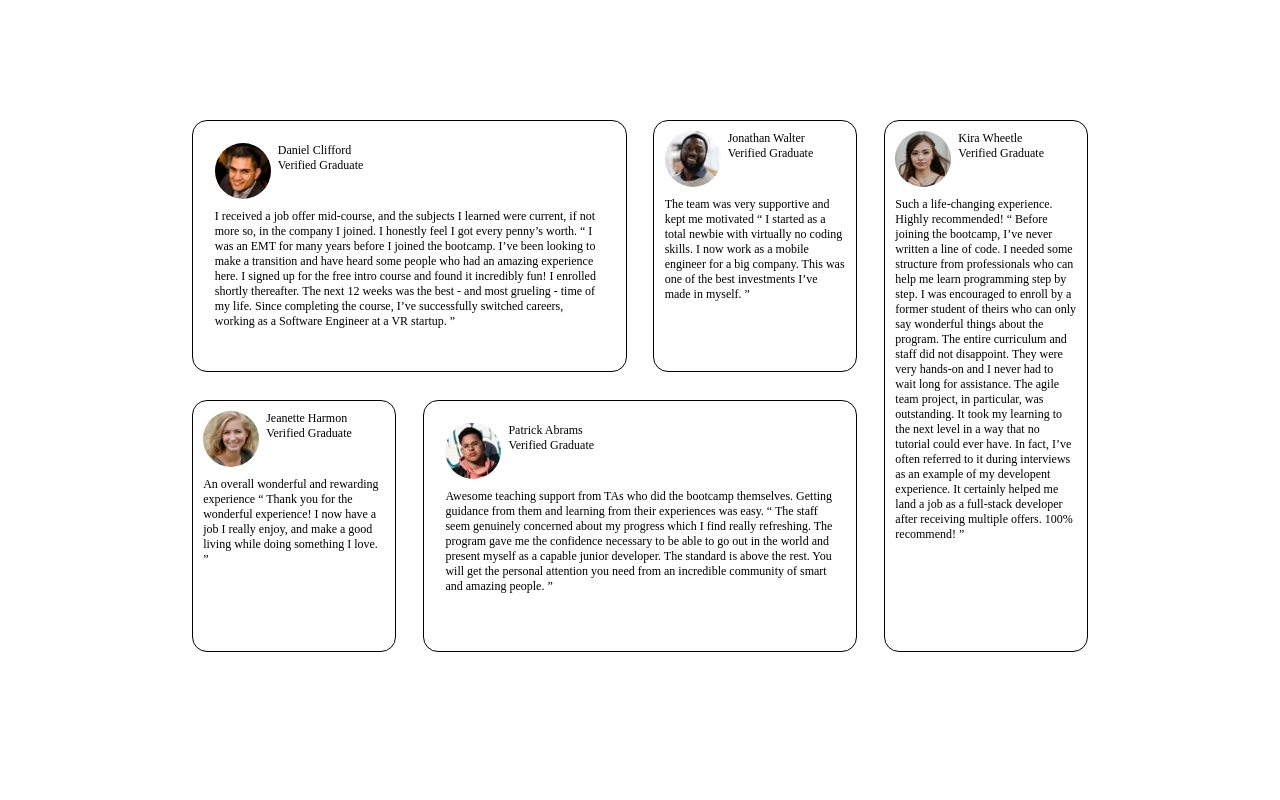
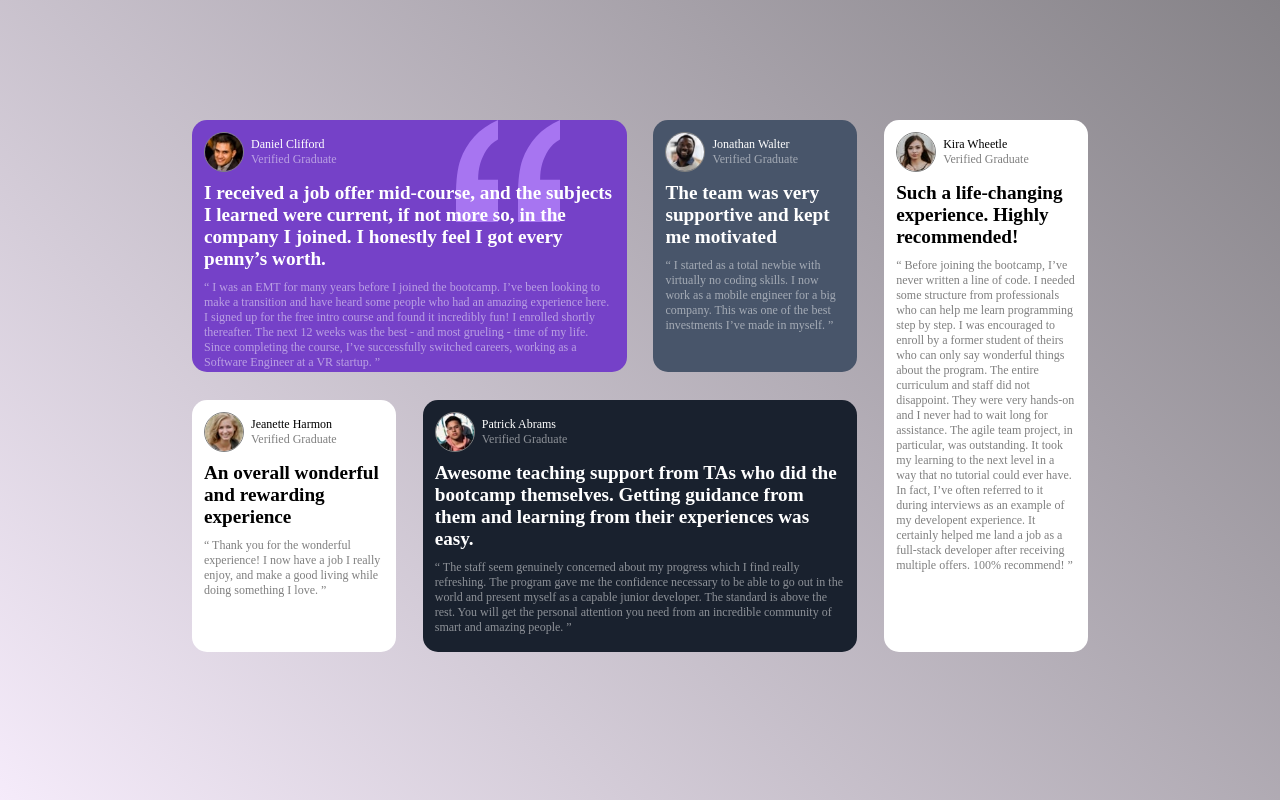
Before and after one commit to guusteak/grid, a plain HTML site: page index.html in a window 1280 px wide. Drawn offline with Linux system fonts and the light colour scheme.

Commit message:
add scroll property

```diff
--- a/index.html
+++ b/index.html
@@ -17,33 +17,43 @@
       <header class="header">
         <img src="images/image-daniel.jpg" alt="zanetka">
         <div class="header-right">
-          Daniel Clifford<br>
-          Verified Graduate
+          Daniel Clifford
+          <span>Verified Graduate</span>
         </div>
       </header>
 
+      <div class="text">
+        <span class="intro">
           I received a job offer mid-course, and the subjects I learned were current, if not more so,
           in the company I joined. I honestly feel I got every penny’s worth.
+        </span>
 
+        <p class="text-bottom">
           “ I was an EMT for many years before I joined the bootcamp. I’ve been looking to make a
           transition and have heard some people who had an amazing experience here. I signed up
           for the free intro course and found it incredibly fun! I enrolled shortly thereafter.
           The next 12 weeks was the best - and most grueling - time of my life. Since completing
           the course, I’ve successfully switched careers, working as a Software Engineer at a VR startup. ”
+        </p>
+      </div>
     </section>
     <section class="opinion second">
       <header class="header">
         <img src="images/image-jonathan.jpg" alt="zanetka">
         <div class="header-right">
           Jonathan Walter<br>
-          Verified Graduate
+          <span>Verified Graduate</span>
         </div>
       </header>
 
-      The team was very supportive and kept me motivated
+      <div class="text">
+        <span class="intro">The team was very supportive and kept me motivated</span>
 
+        <p class="text-bottom">
           “ I started as a total newbie with virtually no coding skills. I now work as a mobile engineer
           for a big company. This was one of the best investments I’ve made in myself. ”
+        </p>
+      </div>
 
     </section>
     <section class="opinion fourth">
@@ -51,14 +61,18 @@
         <img src="images/image-jeanette.jpg" alt="zanetka">
         <div class="header-right">
           Jeanette Harmon<br>
-          Verified Graduate
+          <span>Verified Graduate</span>
         </div>
       </header>
 
-      An overall wonderful and rewarding experience
+      <div class="text">
+        <span class="intro">An overall wonderful and rewarding experience</span>
 
+        <p class="text-bottom">
           “ Thank you for the wonderful experience! I now have a job I really enjoy, and make a good living
           while doing something I love. ”
+        </p>
+      </div>
 
     </section>
     <section class="opinion fifth">
@@ -66,17 +80,23 @@
         <img src="images/image-patrick.jpg" alt="zanetka">
         <div class="header-right">
           Patrick Abrams<br>
-          Verified Graduate
+          <span>Verified Graduate</span>
         </div>
       </header>
 
+      <div class="text">
+        <span class="intro">
           Awesome teaching support from TAs who did the bootcamp themselves. Getting guidance from them and
           learning from their experiences was easy.
+        </span>
 
+        <p class="text-bottom">
           “ The staff seem genuinely concerned about my progress which I find really refreshing. The program
           gave me the confidence necessary to be able to go out in the world and present myself as a capable
           junior developer. The standard is above the rest. You will get the personal attention you need from
           an incredible community of smart and amazing people. ”
+        </p>
+      </div>
 
     </section>
     <section class="opinion third">
@@ -84,12 +104,14 @@
         <img src="images/image-kira.jpg" alt="zanetka">
         <div class="header-right">
           Kira Wheetle<br>
-          Verified Graduate
+          <span>Verified Graduate</span>
         </div>
       </header>
 
-      Such a life-changing experience. Highly recommended!
+      <div class="text">
+        <span class="intro">Such a life-changing experience. Highly recommended!</span>
 
+        <p class="text-bottom">
           “ Before joining the bootcamp, I’ve never written a line of code. I needed some structure from
           professionals who can help me learn programming step by step. I was encouraged to enroll by a former
           student of theirs who can only say wonderful things about the program. The entire curriculum and staff
@@ -98,6 +120,8 @@
           could ever have. In fact, I’ve often referred to it during interviews as an example of my developent
           experience. It certainly helped me land a job as a full-stack developer after receiving multiple offers.
           100% recommend! ”
+        </p>
+      </div>
 
     </section>
 
--- a/styles.css
+++ b/styles.css
@@ -15,6 +15,7 @@ body{
     display: flex;
     align-items: center;
     justify-content: center;
+    background: linear-gradient(45deg, #f5ebfa, #858287);
 }
 
 .container{
@@ -23,51 +24,89 @@ body{
     display: grid;
     grid-template-rows: 45% 5% 45%;
     grid-template-columns: 1fr 3% 1fr 3% 1fr 3% 1fr;
+    max-height: 600px;
 }
 
 .header{
     display: flex;
     gap: 7px;
     margin-bottom: 10px;
+    align-items: center;
+    width: 100%;
+    height: 40px;
 }
 
 .header img{
+    height: 100%;
     border-radius: 50%;
+    border: 1px solid gray;
 }
 
 .header-right{
     display: flex;
-    flex-direction: r;
+    flex-direction: column;
+}
+.header-right span{
+    opacity: 50%;
 }
 
 .opinion{
-    border: 1px solid black;
-    padding: 5%;
+    padding: 12px;
     border-radius: 15px;
     overflow: hidden;
+    overflow-y: scroll;
+}
+
+.text{
+    display: flex;
+    flex-direction: column;
+    gap: 10px;
+}
+
+.intro{
+    font-size: 1.6rem;
+    height: 20%;
+    font-weight: bold;
+}
+
+.text-bottom{
+    opacity: 50%;
 }
 
 .first{
     grid-column-start: 1;
     grid-column-end: 4;
+    background-color: wheat;
+    background: url("images/bg-pattern-quotation.svg"), hsl(263, 55%, 52%);
+    background-position-y: top;
+    background-position-x: 80%;
+    background-repeat: no-repeat;
 }
 
 .second{
     grid-column-start: 5;
+    background-color: hsl(217, 19%, 35%);
 }
 
 .third{
     grid-column-start: -2;
     grid-row: 1/4;
+    background-color: white;
 }
 
 .fourth{
     grid-column-start: 1;
     grid-row-start: 3;
+    background-color: white;
 }
 
 .fifth{
     grid-row-start: 3;
     grid-column-start: 3;
     grid-column-end: 6;
+    background-color: hsl(219, 29%, 14%);
 }
+
+.first, .second, .fifth{
+    color: white;
+}
```
Lines whose indentation alone changed are shown as unchanged.
